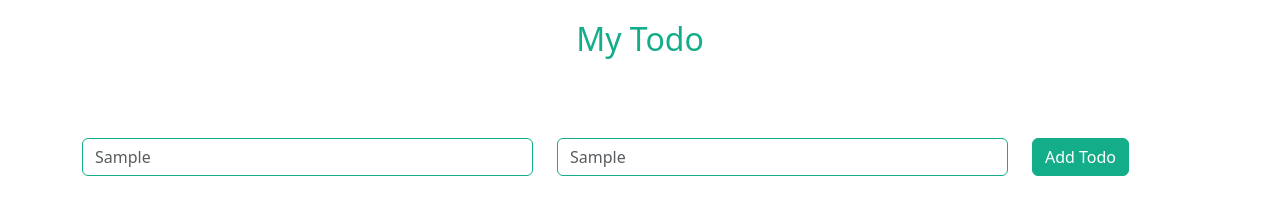
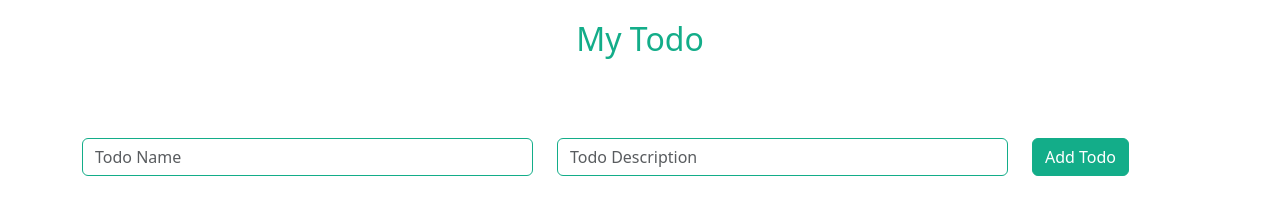
Before and after one commit to EclipticCode/Todo-Task, a React (Vite) app: page / in a window 1280 px wide. Both pictures are taken after typing "Sample", "Sample" into the empty fields and a click on the button "Add Todo". Shown: the top 224 px of the page. Built offline with nearby package versions, Linux system fonts and the light colour scheme.

Commit message:
moved to seaparate components

```diff
--- a/src/App.jsx
+++ b/src/App.jsx
@@ -1,23 +1,32 @@
-import React, { useState } from 'react'
+import React, { useEffect, useState } from 'react'
 import './App.css'
 import Heading from './assets/components/Heading'
 import Inputs from './assets/components/Inputs'
 import Card from './assets/components/Card'
+
 const App = () => {
 
 const [name,setName] = useState("")
 const [desc,setDesc] = useState("")
 const [showCard,setShowCard] = useState(false)
+const [boxes,setBoxes] = useState([])
 
 const todoName = (e) => {
    setName(e.target.value)
+   e.preventDefault()
 }
 const todoDesc = (e) => {
    setDesc(e.target.value)
 }
-const addTodoButton = () =>{
+const addTodoButton = () => {
   setShowCard(true)
+  setBoxes([...boxes,{name,desc}])
+  // console.log(boxes)
+  setName("")
+  setDesc("")
 }
+// console.log(boxes)
+
   return (
     <div>
        <Heading/>
@@ -26,10 +35,23 @@ const addTodoButton = () =>{
        desc={desc}
        onDescChange={todoDesc}
        addTodoButton={addTodoButton}/>
-       <Card
-       name={name}
-       desc={desc}
-       showCard={showCard}/>
+       <div className="container">
+       <div className='row'>
+       { boxes.map((box,index)=>(
+        <div className="col-sm-12 col-md-6 col-lg-4" key={index}>
+          <Card
+          name={box.name}
+          desc={box.desc}
+          showCard={showCard}
+          />
+        </div>
+        ))
+       }
+
+
+
+       </div>
+       </div>
    </div>
 
 
--- a/src/assets/components/Card.jsx
+++ b/src/assets/components/Card.jsx
@@ -2,12 +2,10 @@ import React from 'react'
 import "./Card.css"
 
 const Card = ({name,desc,showCard}) => {
+
   return (
    <div>
      { showCard ? (
-      <div className='container'>
-      <div className="row">
-      <div className="col-sm-3">
       <div className='card'>
       <div className="card-body">
       <b>Name:</b> {name}
@@ -27,9 +25,6 @@ const Card = ({name,desc,showCard}) => {
       <button type="button" className="btn btn-danger">Delete</button>
       </div>
       </div>
-      </div>
-    </div>
-  </div>
      ) :
      <div></div>}
    </div>
```
